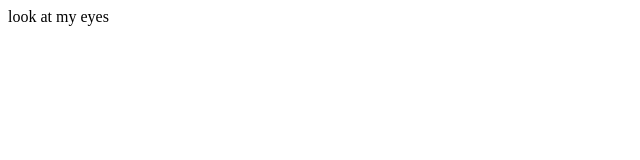
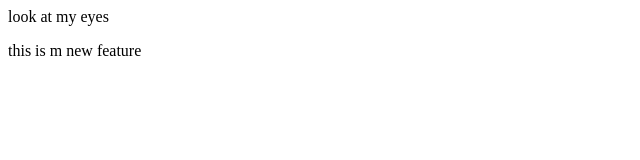
Before and after one commit to burjkadi-lingam/localrepo, a plain HTML site: page index.html in a window 1280 px wide. Shown: the whole page, without its empty margins (0-640 px from the left). Drawn offline with Linux system fonts and the light colour scheme.

Commit message:
add new feature

```diff
--- a/index.html
+++ b/index.html
@@ -1 +1,2 @@
 <p>look at my eyes</p>
+<p>this is m new feature</p>
```
